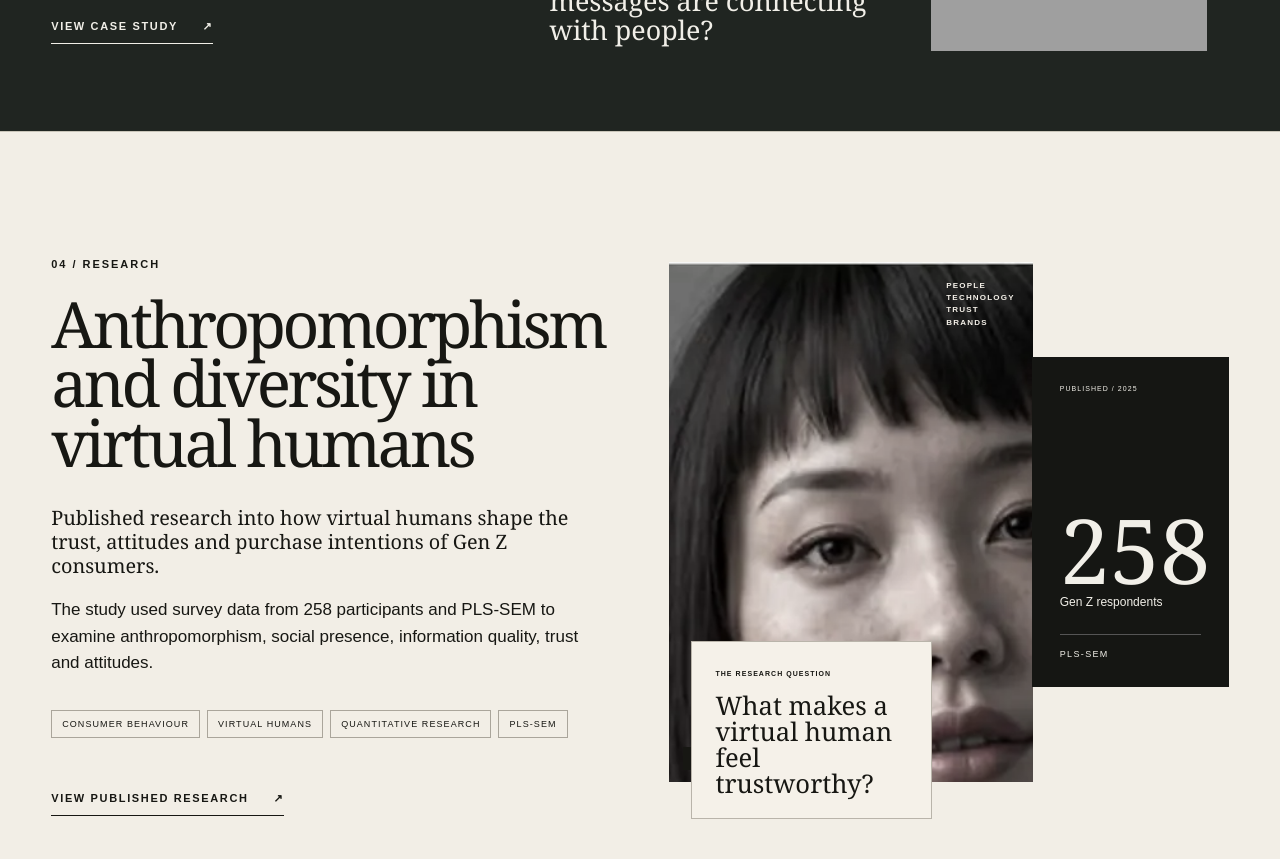
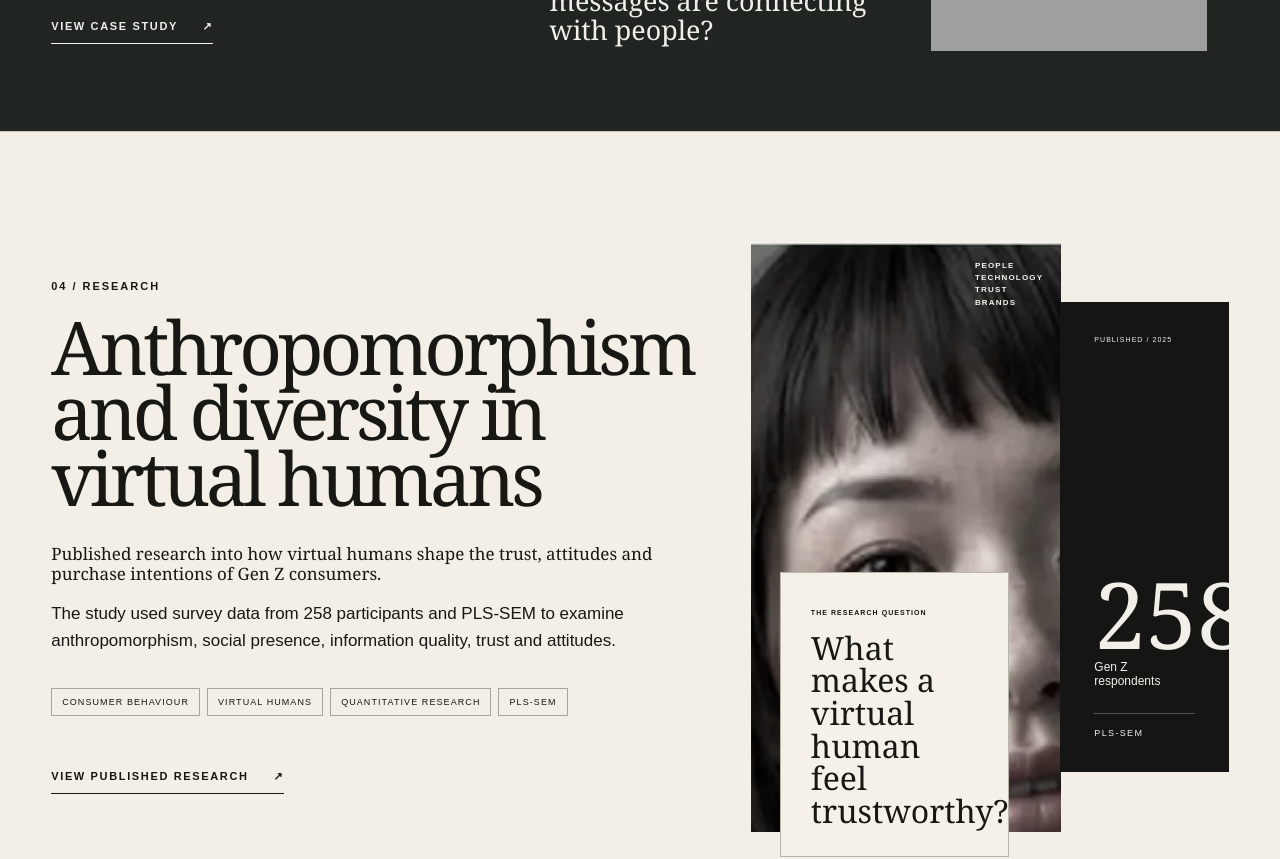
Before and after one commit to reggiemagtibay/reginald-magtibay-portfolio, a Next.js app: page / in a window 1280 px wide. Shown: the part 3040-3899 px from the top of the page. Built offline with nearby package versions, Linux system fonts and the light colour scheme; grey boxes are pictures that could not be loaded.

Commit message:
Apply approved research composition and typography

```diff
--- a/app/globals.css
+++ b/app/globals.css
@@ -162,3 +162,8 @@
  .vh-results{padding-top:7vh;padding-bottom:7vh}
  .vh-close{padding-top:8vh;padding-bottom:8vh}
 }
+
+/* FINAL research reference composition — mirrors approved mockup */
+.research-card{min-height:100vh;padding:6vh 4vw!important;grid-template-columns:1fr 1.08fr!important;gap:4.5vw!important;background:#f3efe7!important;align-items:center!important}.research-card .research-copy h2{font-size:clamp(58px,5.8vw,96px)!important;line-height:.88!important;margin:22px 0 34px!important}.research-card .research-lead{font-size:clamp(22px,1.8vw,30px)!important;line-height:1.18!important}.research-card .research-copy>p:not(.section-label){font-size:17px!important;max-width:650px!important}.research-visual{min-height:650px!important;position:relative!important}.research-reference-art{display:grid!important;grid-template-columns:1fr .54fr!important;align-items:center!important;height:590px!important}.research-reference-art .research-photo{height:590px!important}.research-reference-art .research-photo img{object-fit:cover!important;object-position:center 25%!important}.research-reference-art .research-paper{height:470px!important;align-self:center!important}.research-reference-art .research-paper>div{padding:34px!important}.research-reference-art .research-paper strong{font-size:clamp(92px,7vw,126px)!important}.research-question{left:6%!important;bottom:0!important;width:48%!important;padding:28px 30px!important}.research-question p{font-size:clamp(30px,2.5vw,43px)!important}.research-photo figcaption{display:none!important}
+.vh-hero{min-height:760px!important;padding:0 4vw!important;grid-template-columns:1fr 1.05fr!important;gap:5vw!important;background:#f0ece4!important}.vh-hero-copy{padding:9vh 0 6vh!important}.vh-hero h1{font-size:clamp(62px,6vw,102px)!important;line-height:.86!important}.vh-reference-hero{height:640px!important;align-self:center!important}.vh-reference-hero figure{inset:0 9% 0 0!important}.vh-reference-hero figure img{object-position:center 24%!important}.vh-journal{right:0!important;bottom:70px!important;width:39%!important}.vh-context{grid-template-columns:.72fr 1.28fr!important;gap:5vw!important;padding:10vh 4vw!important}.vh-context h2{font-size:clamp(52px,4.8vw,78px)!important;line-height:.91!important}.vh-reference-samples{grid-template-columns:repeat(3,1fr)!important;gap:8px!important}.vh-reference-samples figure{height:360px!important}.vh-reference-samples figure img{object-fit:cover!important}.vh-reference-samples figure:nth-child(2) img{object-position:center 24%!important}.vh-model{padding:8vh 4vw!important}.vh-method{padding:8vh 4vw!important}.vh-results{padding:8vh 4vw!important}.vh-surprise{grid-template-columns:1fr 1.15fr!important}.vh-surprise-photo{height:520px!important}.vh-close{padding:9vh 4vw!important}
+@media(max-width:900px){.research-card{grid-template-columns:1fr!important}.research-reference-art{height:auto!important;grid-template-columns:1fr!important}.research-reference-art .research-photo{height:480px!important}.research-reference-art .research-paper{position:absolute!important;right:0!important;top:260px!important;width:43%!important;height:300px!important}.research-question{width:66%!important;bottom:-40px!important}.research-visual{margin-bottom:50px!important}.vh-hero,.vh-context{grid-template-columns:1fr!important}.vh-reference-hero{height:500px!important}.vh-reference-samples figure{height:260px!important}}
```
